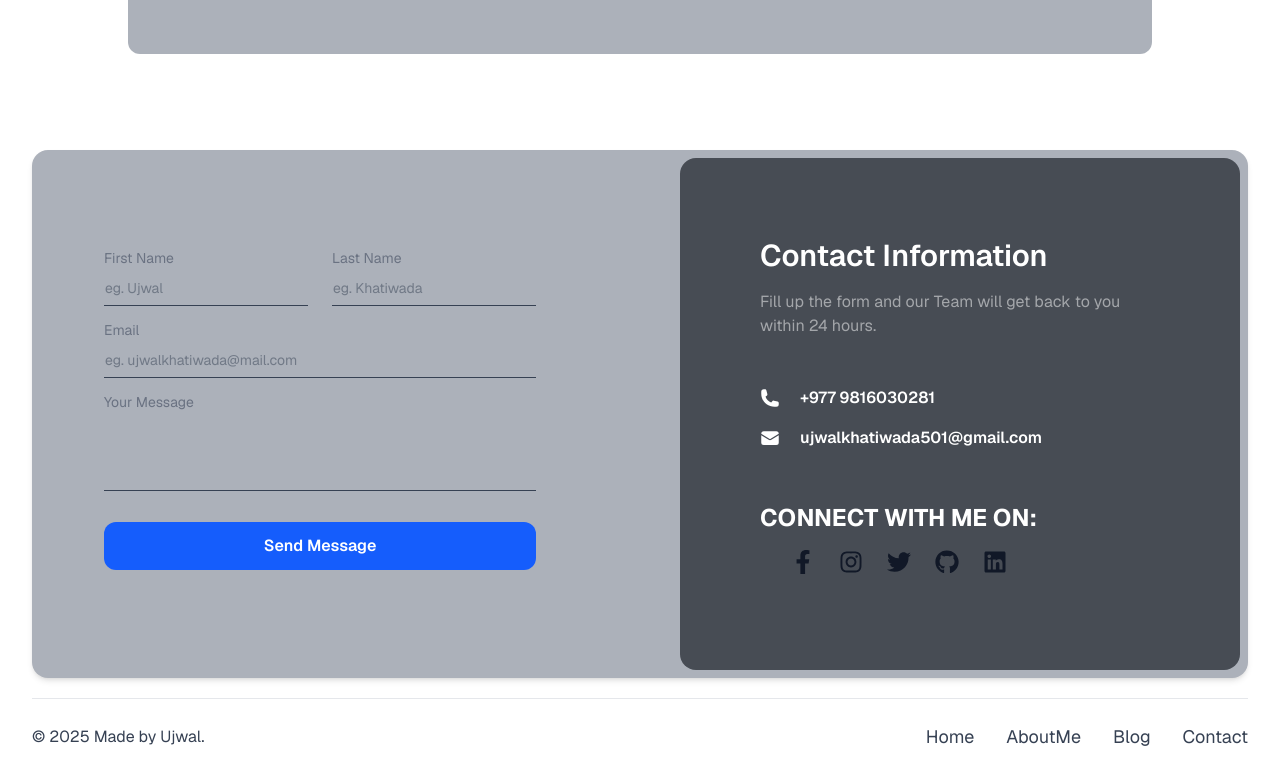
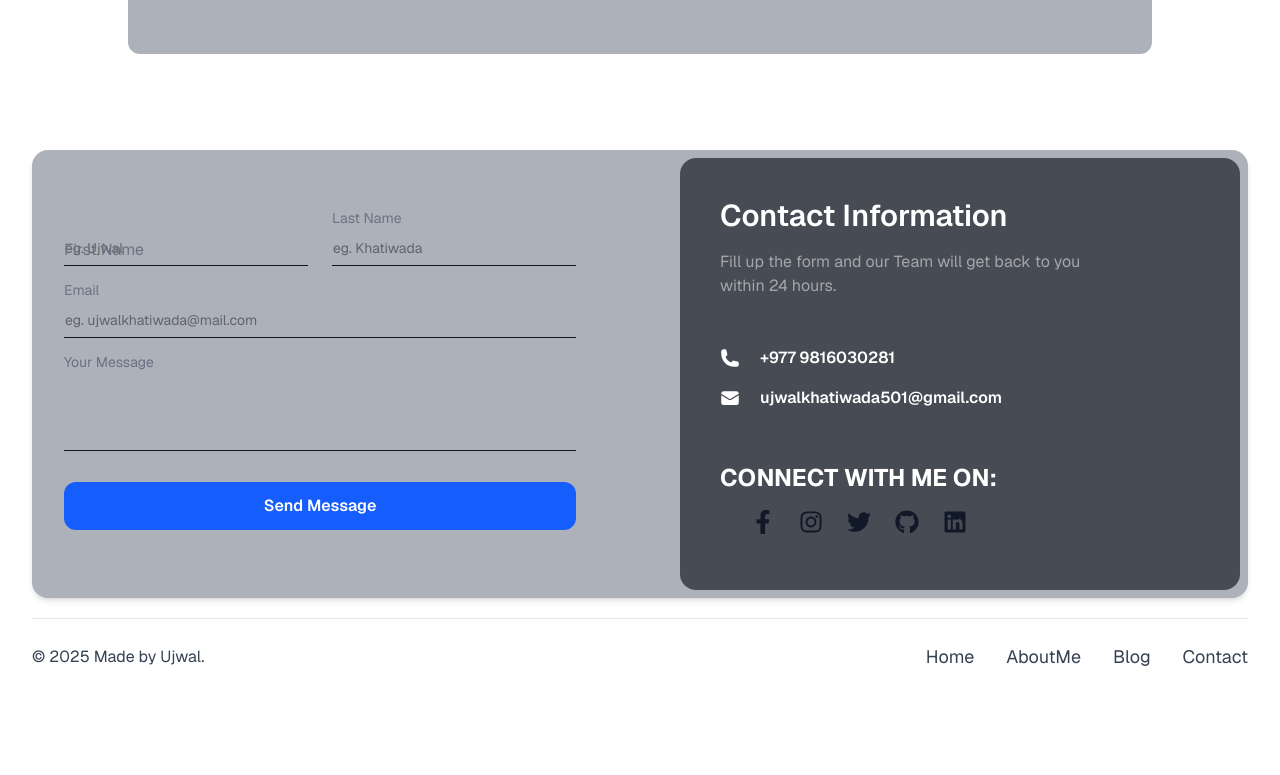
Before and after one commit to ujwal-khatiwada/portfolio-react, a Next.js app: page / in a window 1280 px wide. Shown: the part 3364-4139 px from the top of the page. After the commit the page ends 4059 px from the top, so only its background shows below. Built offline with nearby package versions, Linux system fonts and the light colour scheme; no server answers.

Commit message:
time test

```diff
--- /dev/null
+++ b/src/app/api/time/route.js
@@ -0,0 +1,5 @@
+export async function GET() {
+  return new Response(JSON.stringify({ serverTime: Date.now() }), {
+    headers: { "Content-Type": "application/json" },
+  });
+}
--- a/src/app/components/contact-form.jsx
+++ b/src/app/components/contact-form.jsx
@@ -87,7 +87,7 @@ const ContactFormComp = () => {
     <section className="px-8">
       <div className="relative flex flex-col bg-[var(--container)] rounded-2xl shadow-md max-w-[85rem] mx-auto text-gray-700">
         <div className="grid p-2 grid-cols-1 lg:grid-cols-2 gap-x-20 gap-y-8 items-center">
-          <div className="p-6 lg:p-16">
+          <div className="p-6 ">
             <form className="flex flex-col gap-6 lg:max-w-lg mx-auto w-full" onSubmit={handleSubmit}>
               <div className="grid grid-cols-2 gap-6">
                 <div className="relative w-full h-12">
@@ -96,9 +96,9 @@ const ContactFormComp = () => {
                     value={firstName}
                     onChange={(e) => setFirstName(e.target.value)}
                     placeholder="eg. Ujwal"
-                    className="peer w-full h-full bg-transparent text-blue-gray-700 font-normal outline-0 border-b border-blue-gray-200 text-sm px-px pt-5 pb-2 focus:border-gray-900 transition-all"
+                    className="peer w-full h-full text-[var(--foreground)] font-normal outline-0 border-b border-blue-gray-200 text-sm px-px pt-5 pb-2 focus:border-gray-900 transition-all"
                   />
-                  <label className="absolute left-0 -top-2.5 text-gray-500 text-sm peer-focus:text-gray-900 transition-all">
+                  <label className="absolute z-10 left-0 -top-2.5 text-gray-500 text-sm peer-placeholder-shown:top-5 peer-placeholder-shown:text-base peer-focus:-top-4 peer-focus:text-xs peer-focus:text-gray-400 transition-all">
                     First Name
                   </label>
                 </div>
@@ -109,9 +109,9 @@ const ContactFormComp = () => {
                     value={lastName}
                     onChange={(e) => setLastName(e.target.value)}
                     placeholder="eg. Khatiwada"
-                    className="peer w-full h-full bg-transparent text-blue-gray-700 font-normal outline-0 border-b border-blue-gray-200 text-sm px-px pt-5 pb-2 focus:border-gray-900 transition-all"
+                    className="peer w-full h-full text-[var(--foreground)] font-normal outline-0 border-b border-blue-gray-200 text-sm px-px pt-5 pb-2 focus:border-gray-900 transition-all"
                   />
-                  <label className="absolute left-0 -top-2.5 text-gray-500 text-sm peer-focus:text-gray-900 transition-all">
+                  <label className="absolute z-10 left-0 -top-2.5 text-gray-500 text-sm peer-focus:text-gray-900 transition-all">
                     Last Name
                   </label>
                 </div>
@@ -123,9 +123,9 @@ const ContactFormComp = () => {
                   value={email}
                   onChange={(e) => setEmail(e.target.value)}
                   placeholder="eg. ujwalkhatiwada@mail.com"
-                  className="peer w-full h-full bg-transparent text-blue-gray-700 font-normal outline-0 border-b border-blue-gray-200 text-sm px-px pt-5 pb-2 focus:border-gray-900 transition-all"
+                  className="peer w-full h-full text-[var(--foreground)] font-normal outline-0 border-b border-blue-gray-200 text-sm px-px pt-5 pb-2 focus:border-gray-900 transition-all"
                 />
-                <label className="absolute left-0 -top-2.5 text-gray-500 text-sm peer-focus:text-gray-900 transition-all">
+                <label className="absolute z-10 left-0 -top-2.5 text-gray-500 text-sm peer-focus:text-gray-900 transition-all">
                   Email
                 </label>
               </div>
@@ -136,9 +136,9 @@ const ContactFormComp = () => {
                   onChange={(e) => setMessage(e.target.value)}
                   placeholder=" "
                   rows={3}
-                  className="peer w-full bg-transparent text-blue-gray-700 font-normal outline-0 border-b border-blue-gray-200 text-sm px-px pt-5 pb-2 focus:border-gray-900 transition-all resize-none"
+                  className="peer w-full text-[var(--foreground)] font-normal outline-0 border-b border-blue-gray-200 text-sm px-px pt-5 pb-2 focus:border-gray-900 transition-all resize-none"
                 />
-                <label className="absolute left-0 -top-2.5 text-gray-500 text-sm peer-focus:text-gray-900 transition-all">
+                <label className="absolute z-10 left-0 -top-2.5 text-gray-500 text-sm peer-focus:text-gray-900 transition-all">
                   Your Message
                 </label>
               </div>
@@ -166,7 +166,7 @@ const ContactFormComp = () => {
           </div>
 
           {/* Contact Info */}
-          <div className="rounded-2xl bg-[var(--nestedContainer)] lg:p-20 p-10 w-full text-white">
+          <div className="rounded-2xl bg-[var(--nestedContainer)] p-10 w-full text-white">
             <h4 className="text-xl lg:text-3xl font-semibold mb-4">
               Contact Information
             </h4>
--- a/src/app/contact/page.jsx
+++ b/src/app/contact/page.jsx
@@ -4,7 +4,7 @@ import ContactForm from '../pages/contact-form';
 
 const ContactPage = () => {
   return (
-    <div>
+    <div className=" min-h-[100dvh] flex flex-col justify-between">
         <Navbar />
         <ContactForm />
         <Footer />
--- a/src/app/styles/globals.css
+++ b/src/app/styles/globals.css
@@ -31,3 +31,18 @@ body {
   color: var(--foreground);
   font-family: Arial, Helvetica, sans-serif;
 }
+/* Remove autofill background highlight */
+input:-webkit-autofill,
+input:-webkit-autofill:hover,
+input:-webkit-autofill:focus,
+textarea:-webkit-autofill,
+textarea:-webkit-autofill:hover,
+textarea:-webkit-autofill:focus,
+select:-webkit-autofill,
+select:-webkit-autofill:hover,
+select:-webkit-autofill:focus {
+  -webkit-box-shadow: 0 0 0px 1000px var(--container) inset !important;
+  box-shadow: 0 0 0px 1000px var(--container) inset !important;
+  -webkit-text-fill-color: var(--foreground) !important; /* change to your desired text color */
+  transition: background-color 5000s ease-in-out 0s; /* prevents flicker */
+}
```
